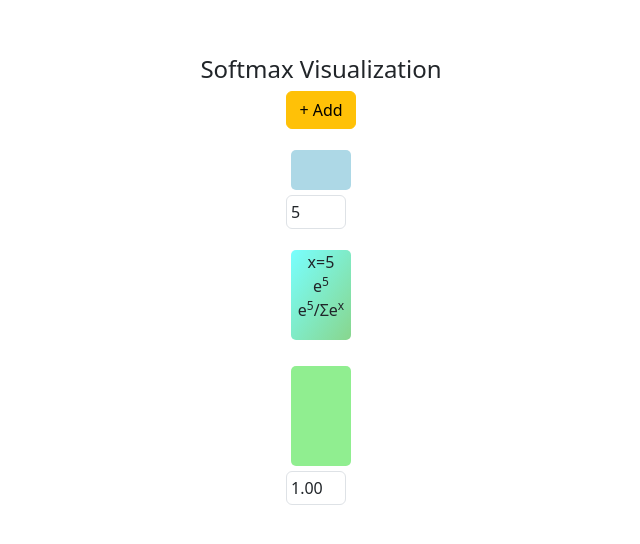
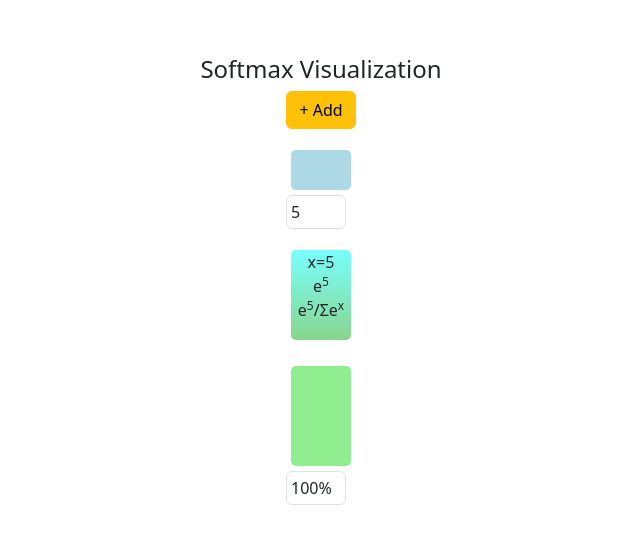
Before and after one commit to MashukeAlam/softmax, a React (Vite) app: page / in a window 1280 px wide. Shown: the part 112-656 px from the top of the page, without its empty margins (319-959 px from the left). Built offline with nearby package versions, Linux system fonts and the light colour scheme.

Commit message:
design changes

```diff
--- a/src/App.css
+++ b/src/App.css
@@ -42,5 +42,5 @@
 }
 
 .gradient {
-  background: linear-gradient(to bottom right, #78ffff, #88d68d);
+  background: linear-gradient(#78ffff, #88d68d);
 }
--- a/src/BarGraph.jsx
+++ b/src/BarGraph.jsx
@@ -3,6 +3,7 @@ import Bar from './Bar';
 
 function BarGraph({ data, onInputChange, onAddInputField, showAddNumberField, color, longer }) {
     const width=60;
+
   return (
     <div style={{display: 'flex', alignItems: 'flex-end'}}>
       {data.map((value, index) => (
@@ -10,10 +11,11 @@ function BarGraph({ data, onInputChange, onAddInputField, showAddNumberField, co
         <Bar value={value} width={width} color={color} longer={longer} />
           <input
           style={{width: `${width}px`}}
-            type="number"
-            value={value}
+            type={longer ? "text" :"number"}
+            value={longer ? `${value * 100}%` : value}
             onChange={(e) => onInputChange(index, e.target.value)}
             className="form-control p-1"
+            readOnly={longer}
           />
         </div>
       ))}
```
